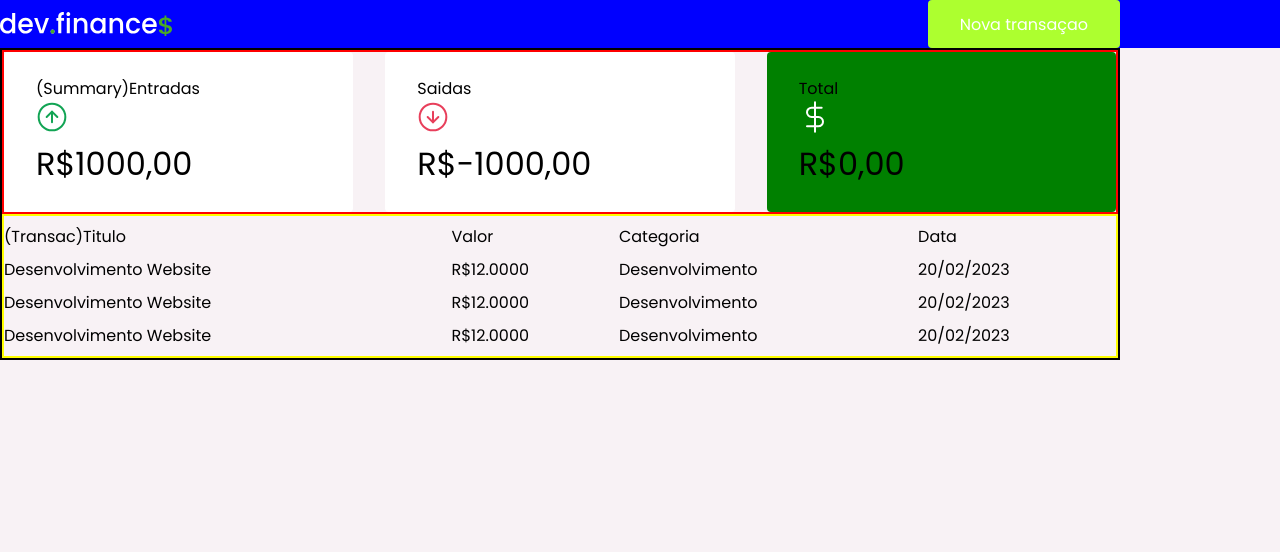
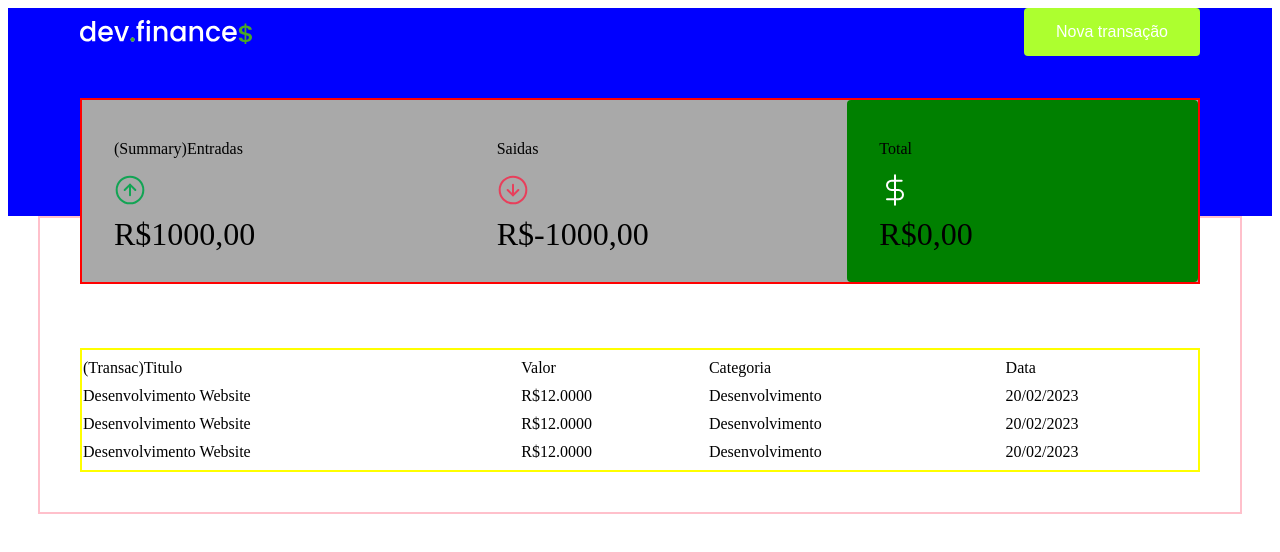
Before and after one commit to lucasFilppe/personal-finances, a React (Create React App) app: page / in a window 1280 px wide. Shown: the top 552 px of the page. Built offline with nearby package versions, Linux system fonts and the light colour scheme.

Commit message:
estilizando

```diff
--- a/src/App.tsx
+++ b/src/App.tsx
@@ -1,17 +1,16 @@
 
 import { Dashboard } from './components/Dashboard';
 import { Header } from './components/Header';
-import { Summary } from './components/Summary';
 import {GlobalStyle} from  './styles/global';
 
 function App() {
   return (
     <>
-      <GlobalStyle/>
       <Header/>
       <Dashboard/>
-    </>
-  );
+
+      </>
+  )
 }
 
 export default App;
--- a/src/components/Dashboard/styles.ts
+++ b/src/components/Dashboard/styles.ts
@@ -1,8 +1,10 @@
 import styled from "styled-components";
 
 export const Container = styled.main`
-    border: 2px solid black;
+    border: 2px solid pink;
     max-width: 1120px;
     margin: 0 auto;
     padding: 2.5rem;
+    background: while;
+;
 `
--- a/src/components/Header/index.tsx
+++ b/src/components/Header/index.tsx
@@ -6,7 +6,7 @@ export function Header() {
       <Container>
         <Content>
           <img src={logoImg} alt="personal-finances" />
-          <button>Nova transaçao</button>
+          <button>Nova transação</button>
         </Content>
       </Container>
   );
--- a/src/components/Header/styles.ts
+++ b/src/components/Header/styles.ts
@@ -2,8 +2,7 @@ import styled from 'styled-components'
 
 export const Container = styled.header`
     background: blue;
-
-`
+ `
 
 export const Content = styled.div`
     max-width: 1120px;
@@ -30,5 +29,4 @@ export const Content = styled.div`
         }
 
     }
-
-`
+    `
--- a/src/components/Summary/styles.ts
+++ b/src/components/Summary/styles.ts
@@ -6,12 +6,12 @@ export const Container = styled.div`
     grid-template-columns: 1fr 1fr 1fr;
     margin-top: -10rem;
     gap: 2rem;
+    background: 	#A9A9A9;
 
     div{
-        background: var(--shape);
         padding: 1.5rem 2rem;
         border-radius: 0.25rem;
-        color: var(--text-title);
+        color: while;
 
         header{
             display: block;
```
